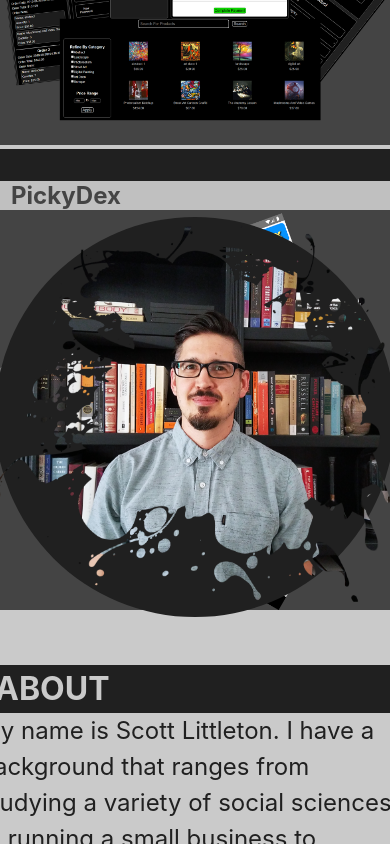
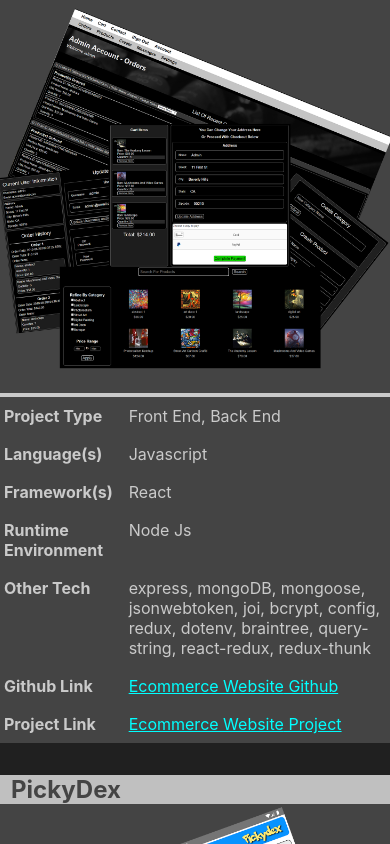
Before and after one commit to slittleton/portfolio1, a React (Create React App) app: page / in a window 390 px wide. Shown: the part 2585-3429 px from the top of the page. Built offline with nearby package versions, Linux system fonts and the light colour scheme.

Commit message:
version 1.0.3

```diff
--- a/public/index.html
+++ b/public/index.html
@@ -24,7 +24,7 @@
       work correctly both with client-side routing and a non-root public URL.
       Learn how to configure a non-root public URL by running `npm run build`.
     -->
-    <title>React App</title>
+    <title>Scott Littleton</title>
   </head>
   <body>
     <noscript>You need to enable JavaScript to run this app.</noscript>
--- a/src/components/Home.js
+++ b/src/components/Home.js
@@ -12,6 +12,9 @@
   const { navClick, projectsRef, aboutRef, contactRef } = props;
   return (
     <div className="center" ref={homeRef}>
+      <div className="home-container">
+
+
       <div className="flx center home">
         <img src={logo2} alt="Logo" className="logo blot-main" />
       </div>
@@ -46,6 +49,7 @@
           </div>
         </div>
       </div>
+      </div>
     </div>
   );
 });
--- a/src/css/about.css
+++ b/src/css/about.css
@@ -12,6 +12,7 @@
 
 .top-container {
   width: 60rem;
+  justify-content: center;
   display: flex;
 }
 .profile-img {
@@ -69,16 +70,6 @@
   grid-template-columns: 1fr 3fr;
   margin-bottom: 1rem;
 }
-@media (max-width: 900px) {
-  .top .top-container {
-    display: grid;
-    width: 30rem;
-    justify-content: center;
-  }
-  .exp-grid {
-    grid-template-columns: 1fr;
-  }
-}
 
 .exp-ul {
   margin-left: 1rem;
@@ -107,14 +98,59 @@
 }
 @media (max-width: 900px) {
   .top .top-container {
-    display: grid;
-    width: 30rem;
-    justify-content: center;
+    display:grid;
+    width: 100%;
+    justify-items: center;
+    margin-top:1rem;
   }
-  .exp-grid {
-    grid-template-columns: 1fr;
+  .top-container {
+    margin: 0rem;
+    padding: 0rem;
+
   }
   .list-grid {
     grid-template-columns: 1fr;
   }
+
+  .exp-grid {
+    grid-template-columns: 1fr;
+  }
+  .profile-img {
+    width: 350px;
+    height: 350px;
+  }
+  .left-side {
+    background-color: none;
+    justify-content: center;
+
+    margin-top: 1rem;
+    display: grid;
+    border-radius: 50%;
+    width: 400px;
+    height: 400px;
+
+  }
+  .right-side {
+    font-size: 1.2rem;
+    line-height: 1.5;
+    margin: 0rem;
+    padding: 0rem;
+    width: 100%
+  }
+  .grid-list-item {
+    font-size: 1.25rem;
+    margin-right: 0rem;
+  }
+  .text {
+    width: 275;
+    font-size: 1.2rem;
+  }
+  .about-title {
+    color: var(--color2);
+    padding-left: 1rem;
+    background-color: var(--color1);
+    width: 100%;
+    padding: none;
+    margin: none
+  }
 }
--- a/src/css/index.css
+++ b/src/css/index.css
@@ -155,6 +155,10 @@
 /* HOME */
 .home {
   padding-top: 5rem;
+}
+.home-container{
+  min-height: 80rem;
+
 }
 .banner {
   justify-content: center;
@@ -320,7 +324,7 @@
   color: rgb(0, 255, 157);
 }
 
-@media (max-width: 900px) {
+@media (max-width: 1200px) {
   .flex-menu {
     display: grid;
   }
--- a/src/css/projects.css
+++ b/src/css/projects.css
@@ -2,7 +2,8 @@
 
 .projects {
   margin-top:5rem;
-  height:55rem;
+  min-height:60rem;
+
 }
 .projects-title-wrapper {
   text-align: center;
@@ -58,11 +59,7 @@
   display: flex;
   justify-content: center;
 }
-@media (max-width: 900px) {
-  .projects-container  {
-    display: grid;
-  }
-}
+
 .project-card {
   margin: 1rem;
 }
@@ -114,3 +111,15 @@
   background-color: yellow;
   display: none
 }
+
+
+@media (max-width: 1400px) {
+  .projects-container  {
+    display: grid;
+
+  }
+  .box {
+    display: grid;
+    opacity:1
+  }
+}
```
